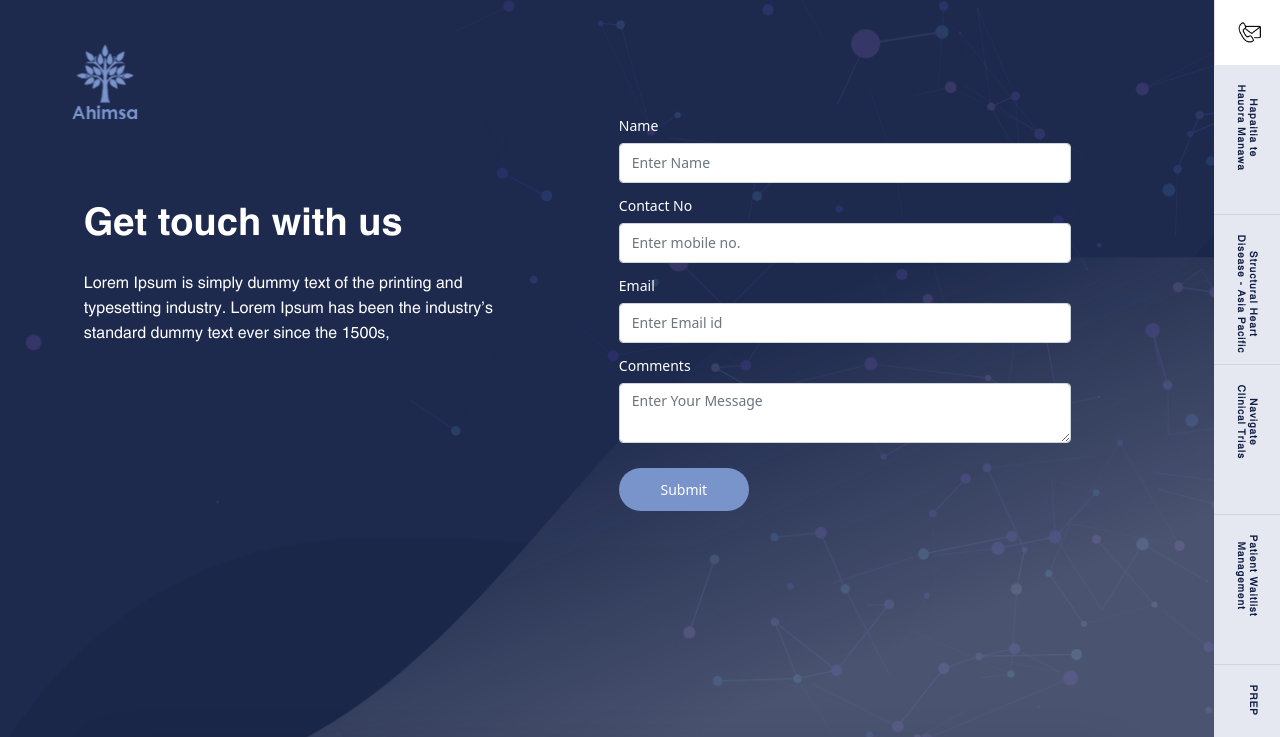
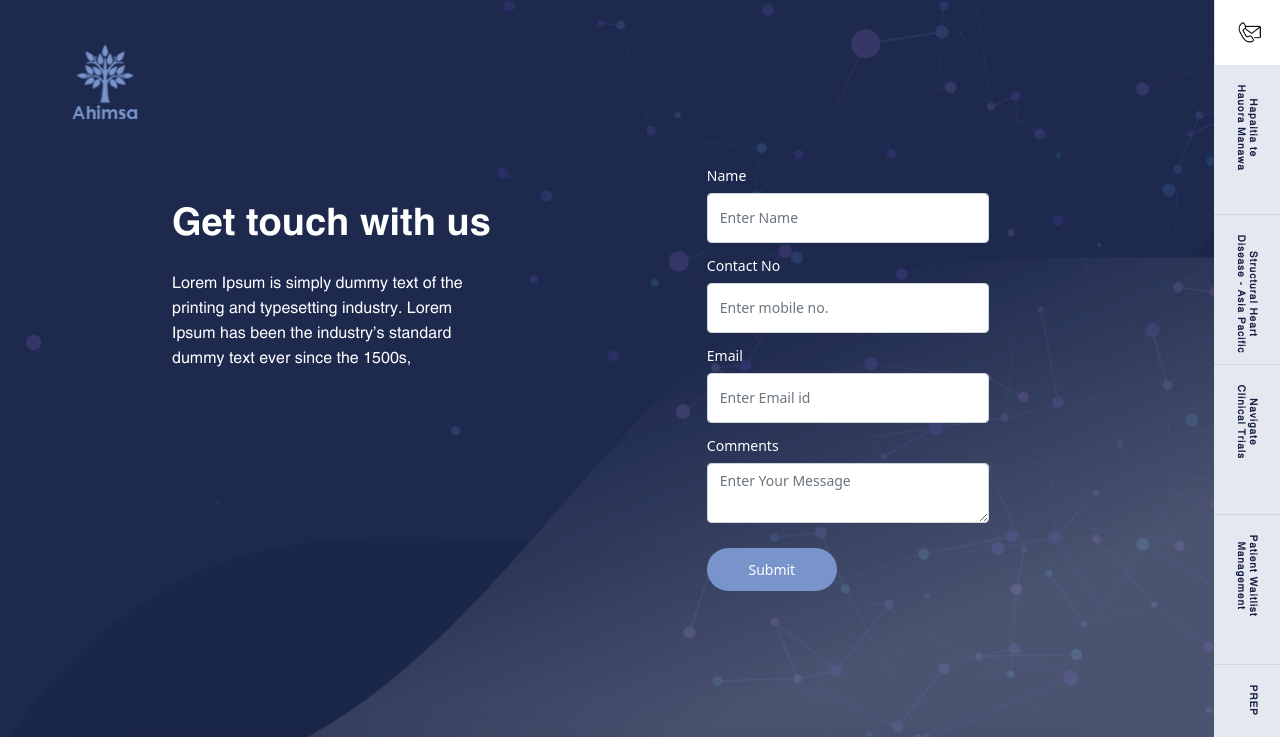
Before and after one commit to sreejith1234/product-website-v2, a plain HTML site: page contact.html in a window 1280 px wide. Shown: the top 737 px of the page. Drawn offline with Linux system fonts and the light colour scheme.

Commit message:
Add files via upload

```diff
--- a/css/contact.css
+++ b/css/contact.css
@@ -19,14 +19,14 @@
   color : #fff;
 }
 .contact-section{
-  padding-top: 30px;
+  padding: 30px 125px;
 }
 .form-line{
   border: none;
-  padding-right: 106px;
+  padding: 50px 100px;
 }
 .form-control {
-  height: 40px;
+  height: 50px;
 }
 .form-group{
   margin-top: 10px;
```
